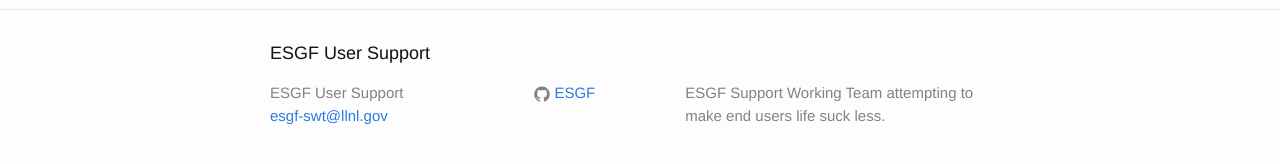
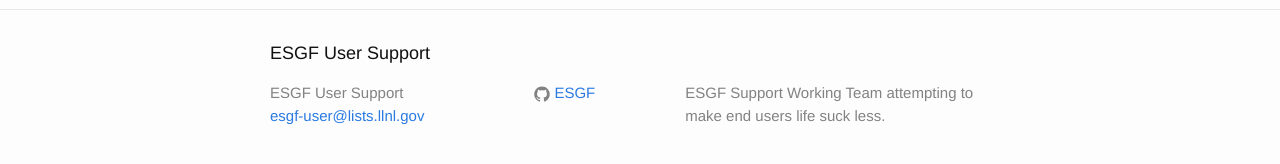
Before and after one commit to ESGF/esgf-swt, a Jekyll site: the page built from about.md, in a window 1280 px wide. Shown: the part 398-562 px from the top of the page. Built offline with Jekyll 4.4.1, drawn with Linux system fonts in a browser that asks for light colours.

Commit message:
MBH: correcting user email

```diff
--- a/_config.yml
+++ b/_config.yml
@@ -1,6 +1,6 @@
 # Site settings
 title: ESGF User Support
-email: esgf-swt@llnl.gov
+email: esgf-user@lists.llnl.gov
 description: > # this means to ignore newlines until "baseurl:"
   ESGF Support Working Team attempting to make end users life suck less.
 baseurl: "/esgf-swt/" # the subpath of your site, e.g. /blog/
```
